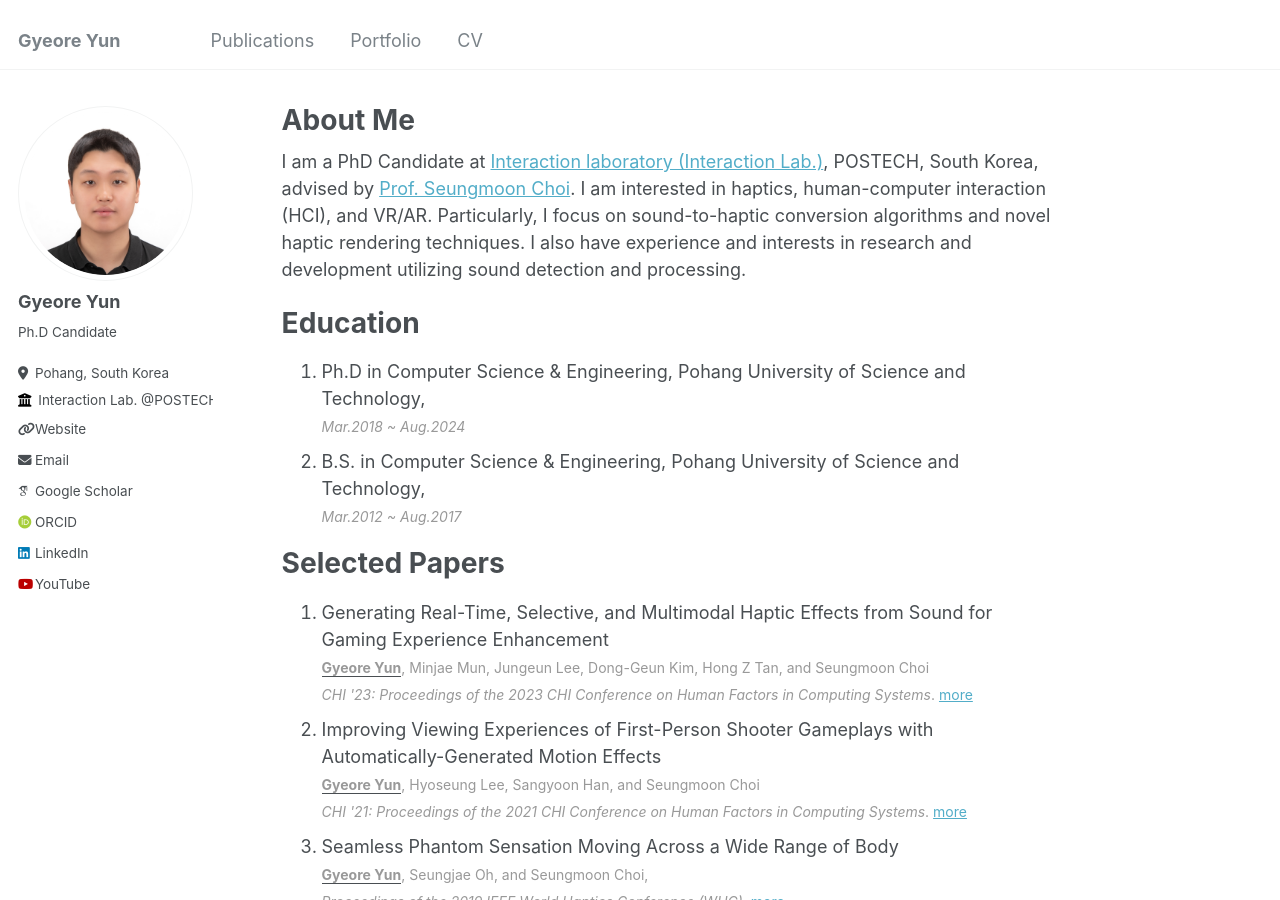
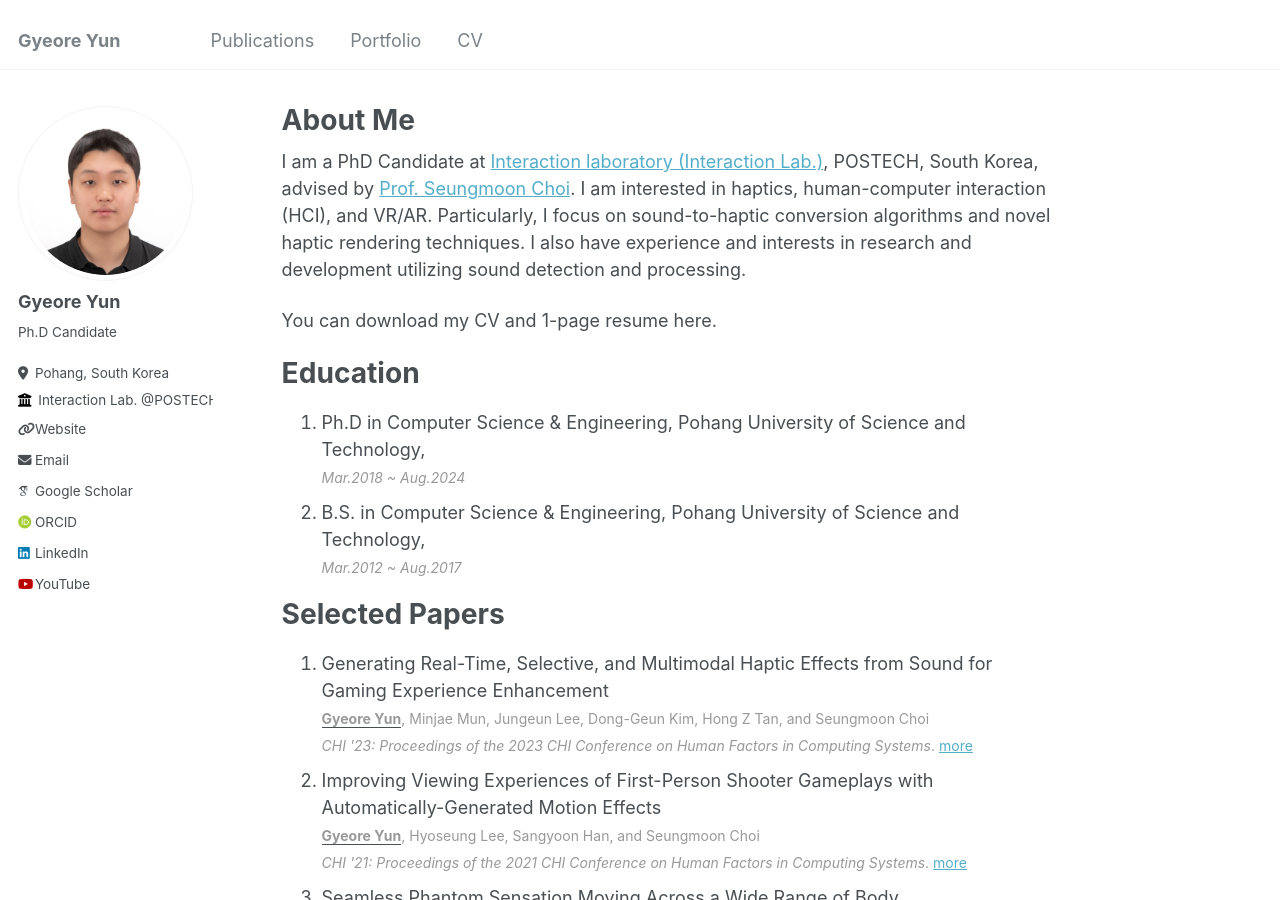
Before and after one commit to GyeoreYun/GyeoreYun.github.io, a Jekyll site: the page built from _pages/about.md, in a window 1280 px wide and 900 px high. Built offline with Jekyll 4.4.1, drawn with Linux system fonts in a browser that asks for light colours; some web fonts are replaced.

Commit message:
Update about.md

```diff
--- a/_pages/about.md
+++ b/_pages/about.md
@@ -9,6 +9,8 @@ redirect_from:
 I am a PhD Candidate at [Interaction laboratory (Interaction Lab.)](https://itneraction.postech.ac.kr), POSTECH, South Korea, advised by [Prof. Seungmoon Choi](https://choism.postech.ac.kr/).
 I am interested in haptics, human-computer interaction (HCI), and VR/AR. Particularly, I focus on sound-to-haptic conversion algorithms and novel haptic rendering techniques.
 I also have experience and interests in research and development utilizing sound detection and processing.
+
+You can download my CV and 1-page resume here.
 
 Education
 ======
```
